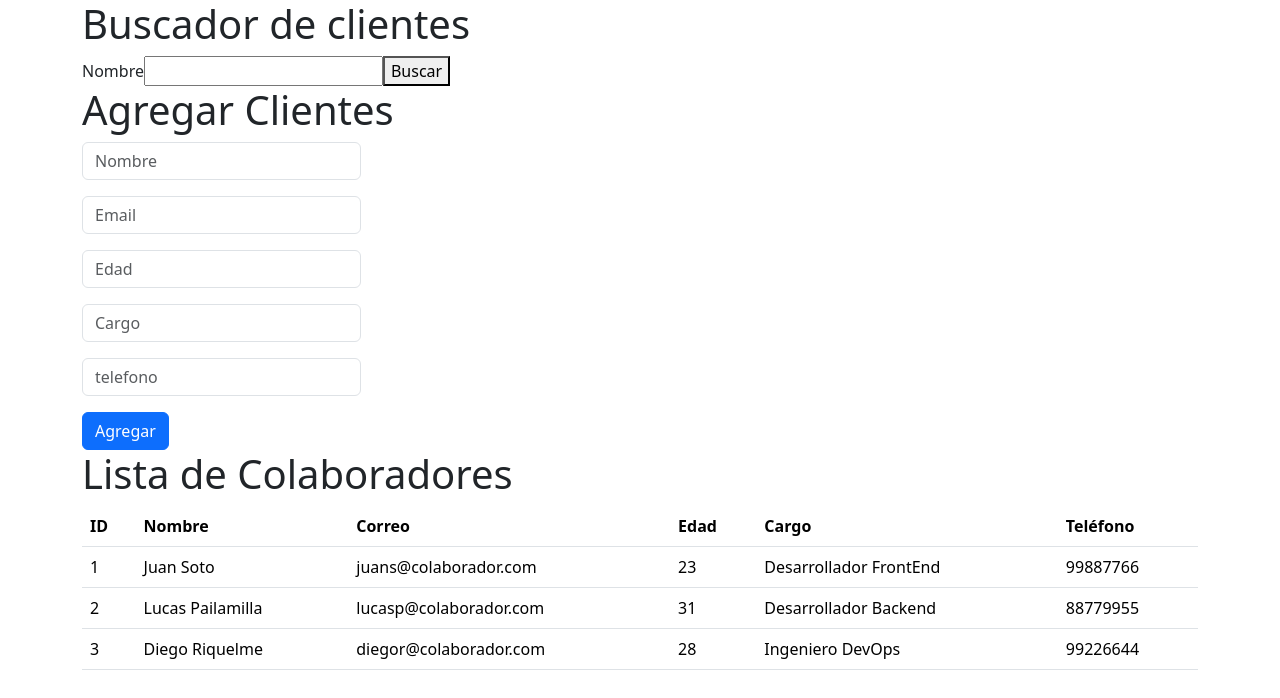
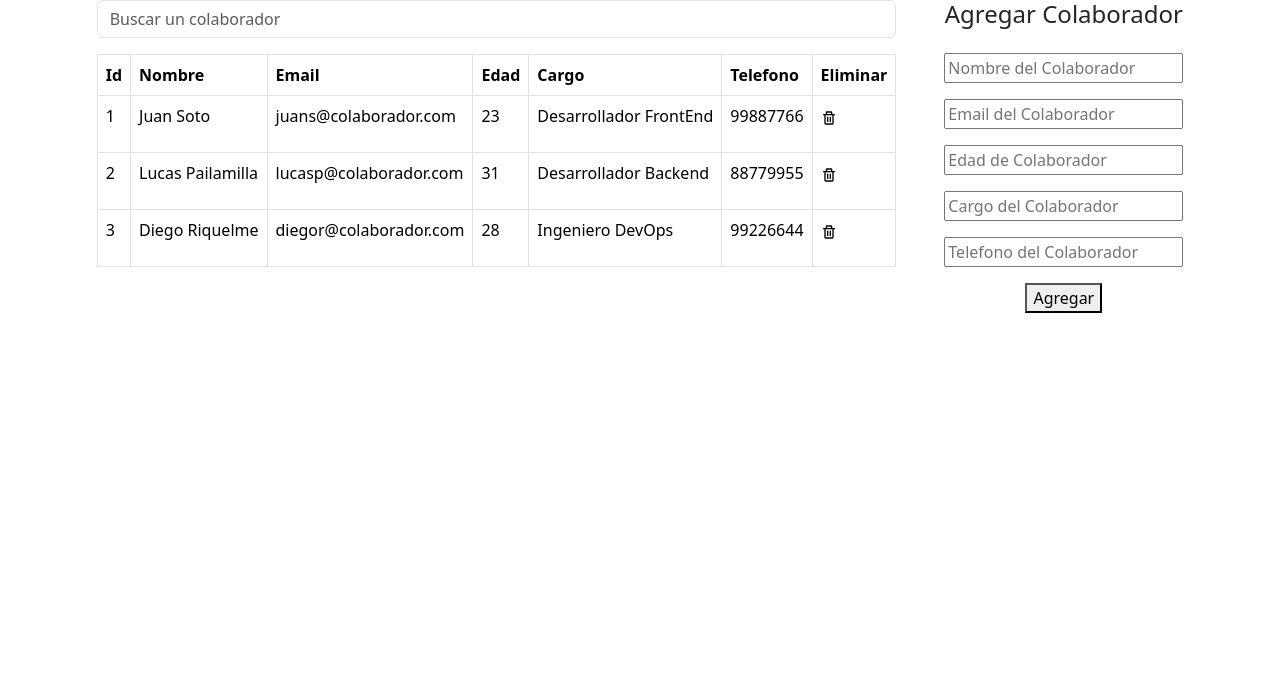
Before and after one commit to Guillermo-Hernandez-Puga/Proyecto_React3, a React (Vite) app: page / in a window 1280 px wide. Shown: the top 698 px of the page. Built offline with nearby package versions, Linux system fonts and the light colour scheme.

Commit message:
:goberserk: Actualizacion de Formulario, Buscador, Lista, Alertas

```diff
--- a/package.json
+++ b/package.json
@@ -10,8 +10,11 @@
     "preview": "vite preview"
   },
   "dependencies": {
+    "bootstrap": "^5.3.2",
     "react": "^18.2.0",
-    "react-dom": "^18.2.0"
+    "react-bootstrap": "^2.9.0",
+    "react-dom": "^18.2.0",
+    "react-icons": "^4.11.0"
   },
   "devDependencies": {
     "@types/react": "^18.2.15",
--- a/src/App.jsx
+++ b/src/App.jsx
@@ -1,23 +1,48 @@
-import { useState } from "react"
 
+import { useState } from "react";
+import "./App.css";
+import Listado from "./components/listado/Listado";
+import { base } from "./components/baseColaboradores/BaseColaboradores";
+import Buscador from "./components/buscador/Buscador";
+import Formulario from "./components/formulario/Formulario";
+import Alert from "./components/alert/Alert";
 
-import Formulario from "./components/formulario/Formulario"
-import Listado from "./components/listado/Listado"
-import Buscador from "./components/buscador/Buscador"
+function App() {
+  const [data, setbasedata] = useState(base);
+  const [datosFilter, setdatosFilter] = useState(data);
+  console.log(data);
+  console.log(datosFilter);
+  const [myAlert, setMyAlert] = useState({
+    error: "",
+    msg: "",
+    color: "",
+  });
 
-
-
-const App = () => {
-  const [clientes, setClientes] = useState([])
   return (
-    <div className="container">
-       <Buscador/>
-      <Formulario clientes={clientes} setClientes={setClientes}/>
-
-      <Listado clientes={clientes}/>
-
-    </div>
-  )
+    <>
+      <div className="d-flex justify-content-center">
+        <div className="table-responsive">
+          <Buscador data={data} datosFilter={setdatosFilter} />
+          <Listado
+            data={data}
+            setbasedata={setbasedata}
+            datosFilter={datosFilter}
+            setdatosFilter={setdatosFilter}
+          />
+        </div>
+        <div className="ms-5">
+          <Formulario
+            data={data}
+            setbasedata={setbasedata}
+            datosFilter={datosFilter}
+            setdatosFilter={setdatosFilter}
+            setMyAlert={setMyAlert}
+          />
+          {myAlert.msg && <Alert info={myAlert} />}
+        </div>
+      </div>
+    </>
+  );
 }
 
-export default App
+export default App;
--- a/src/components/Card/Card.jsx
+++ /dev/null
@@ -1,17 +0,0 @@
-
-const Card  = ({cliente}) => {
-
-  return (
-
-  <tr>
-    <th scope="row"><span className="fw-normal">{cliente.id}</span></th>
-    <td><span className="fw-normal">{cliente.name}</span></td>
-    <td><span className="fw-normal">{cliente.email}</span></td>
-    <td><span className="fw-normal">{cliente.edad}</span></td>
-    <td><span className="fw-normal">{cliente.cargo}</span></td>
-    <td><span className="fw-normal">{cliente.telefono}</span></td>
-  </tr>
-  );
-}
-
-export default Card
--- /dev/null
+++ b/src/components/baseColaboradores/BaseColaboradores.js
@@ -0,0 +1,27 @@
+
+export const base = [
+  {
+    id: "1",
+    nombre: "Juan Soto",
+    email: "juans@colaborador.com",
+    edad: "23",
+    cargo: "Desarrollador FrontEnd",
+    telefono: "99887766",
+  },
+  {
+    id: "2",
+    nombre: "Lucas Pailamilla",
+    email: "lucasp@colaborador.com",
+    edad: "31",
+    cargo: "Desarrollador Backend",
+    telefono: "88779955",
+  },
+  {
+    id: "3",
+    nombre: "Diego Riquelme",
+    email: "diegor@colaborador.com",
+    edad: "28",
+    cargo: "Ingeniero DevOps",
+    telefono: "99226644",
+  },
+];
--- a/src/components/baseColaboradores/BaseColaboradores.jsx
+++ /dev/null
@@ -1,26 +0,0 @@
-export const BaseColaboradores = [
-    {
-      id: "1",
-      name: "Juan Soto",
-      email: "juans@colaborador.com",
-      edad: "23",
-      cargo: "Desarrollador FrontEnd",
-      telefono: "99887766"
-    },
-    {
-      id: "2",
-      name: "Lucas Pailamilla",
-      email: "lucasp@colaborador.com",
-      edad: "31",
-      cargo: "Desarrollador Backend",
-      telefono: "88779955"
-    },
-    {
-      id: "3",
-      name: "Diego Riquelme",
-      email: "diegor@colaborador.com",
-      edad: "28",
-      cargo: "Ingeniero DevOps",
-      telefono: "99226644"
-    },
-  ];
--- a/src/components/buscador/Buscador.jsx
+++ b/src/components/buscador/Buscador.jsx
@@ -1,17 +1,35 @@
 
+import Form from "react-bootstrap/Form";
+import InputGroup from "react-bootstrap/InputGroup";
 
-const Buscador = ({setName}) => {
+const Buscador = ({ data, datosFilter }) => {
+  const valorBuscar = (e) => {
+    const buscar = e.target.value.toLowerCase();
+    const buscarFilter = data.filter(
+      (persona) =>
+        persona.nombre.toLowerCase().includes(buscar) ||
+        persona.email.toLowerCase().includes(buscar) ||
+        persona.edad.toLowerCase().includes(buscar) ||
+        persona.cargo.toLowerCase().includes(buscar) ||
+        persona.telefono.toLowerCase().includes(buscar)
+    );
+
+    datosFilter(buscarFilter)
+  };
   return (
     <div>
-          <h1>Buscador de clientes</h1>
+      <InputGroup className="mb-3">
+        <Form.Control
+          id="buscador"
+          name="buscador"
+          placeholder="Buscar un colaborador"
+          aria-label="Buscar un colaborador"
+          aria-describedby="basic-addon2"
+          onChange={valorBuscar}
+        />
+      </InputGroup>
+    </div>
+  );
+};
 
-          <form >
-              <label htmlFor="">Nombre</label>
-              <input type="text" name="name" />
-              <button>Buscar</button>
-          </form>
-    </div>
-  )
-}
-
-export default Buscador
+export default Buscador;
--- a/src/components/formulario/Formulario.jsx
+++ b/src/components/formulario/Formulario.jsx
@@ -1,108 +1,125 @@
+
 import { useState } from "react";
 
-const Formulario = ({ clientes, setClientes }) => {
-  const [name, setName] = useState("");
-  const [email, setEmail] = useState("");
-  const [edad, setEdad] = useState("");
-  const [cargo, setCargo] = useState("");
-  const [telefono, setTelefono] = useState("");
-  const [error, setError] = useState(false);
-  const [mensaje, setMensaje] = useState("");
+const Formulario = ({
+  data,
+  setbasedata,
+  setdatosFilter,
+  setMyAlert,
+}) => {
+  const [dataC, setDataC] = useState({
+    nombre: "",
+    email: "",
+    edad: "",
+    cargo: "",
+    telefono: "",
+  });
 
+  const validar = (e) => {
+    e.preventDefault();
+    const { nombre, email, edad, cargo, telefono } = dataC;
+    console.log("datac", dataC.email);
+    const noData =
+      !nombre.trim() ||
+      !email.trim() ||
+      !edad.trim() ||
+      console.log(dataC.email);
+    !cargo.trim() || !telefono.trim();
+    if (noData) {
+      setMyAlert({
+        error: true,
+        msg: "Debe de llenar todos los campos!",
+        color: "alert alert-danger mt-3",
+      });
+    } else {
+      setMyAlert({
+        error: false,
+        msg: "Colaborador creado",
+        color: "alert alert-success mt-3",
+      });
+      const nuevocolaborardor = { ...dataC, id: data.length + 1 };
+      console.log("nuevoC", nuevocolaborardor);
+      if (!setMyAlert.error) {
+        setbasedata([...data, nuevocolaborardor]);
+        console.log(nuevocolaborardor);
+        setdatosFilter([...data, nuevocolaborardor]);
+        console.log(nuevocolaborardor);
+      }
+    }
+  };
 
-  const [contadorId, setContadorId] = useState(4);
-
-  const handleSubmit = (e) => {
-    e.preventDefault();
-
-    if (!name || !email || !edad || !cargo || !telefono) {
-      setError(true);
-      setMensaje("Todos los campos son obligatorios");
-      return;
-    } else {
-      setError(false);
-
-
-      const id = contadorId;
-
-
-      setContadorId(contadorId + 1);
-
-      alert("Formulario enviado");
-
-
-      const cliente = { id, name, email, edad, cargo, telefono};
-
-
-      setClientes([...clientes, cliente]);
-
-
-      setName("");
-      setEmail("");
-      setEdad("");
-      setCargo("");
-      setTelefono("");
+  const handle = (e) => {
+    const id = {
+      idNombre: "nombre",
+      idEmail: "email",
+      idEdad: "edad",
+      idCargo: "cargo",
+      idTelefono: "telefono",
+    };
+    const imp = id[e.target.id];
+    if (imp) {
+      setDataC({ ...dataC, [imp]: e.target.value });
+      console.log(setDataC);
     }
   };
 
   return (
-    <div className="w-50">
-      <h1> Agregar Clientes</h1>
-      <form onSubmit={handleSubmit}>
-        <div className="input-group mb-3 w-50">
-          {error && <p className="text-danger">{mensaje}</p>}
+    <div className="text-center ">
+      <h4>Agregar Colaborador</h4>
+      <form onSubmit={validar}>
+        <div>
           <input
             type="text"
-            name="name"
-            className="form-control"
-            placeholder="Nombre"
-            value={name}
-            onChange={(e) => setName(e.target.value)}
+            value={dataC.nombre}
+            className="mt-3"
+            placeholder="Nombre del Colaborador"
+            id="idNombre"
+            onChange={handle}
           />
         </div>
-        <div className="input-group mb-3 w-50">
+        <div>
           <input
             type="email"
-            name="email"
-            className="form-control"
-            placeholder="Email"
-            value={email}
-            onChange={(e) => setEmail(e.target.value)}
+            value={dataC.email}
+            className="mt-3"
+            placeholder="Email del Colaborador"
+            id="idEmail"
+            onChange={handle}
           />
         </div>
-        <div className="input-group mb-3 w-50">
+        <div>
           <input
-            type="number"
-            name="edad"
-            className="form-control"
-            placeholder="Edad"
-            value={edad}
-            onChange={(e) => setEdad(e.target.value)}
+            type="text"
+            value={dataC.edad}
+            className="mt-3"
+            placeholder="Edad de Colaborador"
+            id="idEdad"
+            onChange={handle}
           />
         </div>
-        <div className="input-group mb-3 w-50">
+        <div>
           <input
             type="text"
-            name="cargo"
-            className="form-control"
-            placeholder="Cargo"
-            value={cargo}
-            onChange={(e) => setCargo(e.target.value)}
+            value={dataC.cargo}
+            className="mt-3"
+            placeholder="Cargo del Colaborador"
+            id="idCargo"
+            onChange={handle}
           />
         </div>
-        <div className="input-group mb-3 w-50">
+        <div>
           <input
             type="text"
-            name="telefono"
-            className="form-control"
-            placeholder="telefono"
-            value={telefono}
-            onChange={(e) => setTelefono(e.target.value)}
+            value={dataC.telefono}
+            className="mt-3"
+            placeholder="Telefono del Colaborador"
+            id="idTelefono"
+            onChange={handle}
           />
         </div>
-        <button type="submit" className="btn btn-primary">
-          Agregar
-        </button>
+        <div className="mt-3">
+          <button type="submit">Agregar</button>
+        </div>
       </form>
     </div>
   );
--- a/src/components/listado/Listado.jsx
+++ b/src/components/listado/Listado.jsx
@@ -1,33 +1,49 @@
-import React from 'react';
-import Card from "../Card/Card";
-import { BaseColaboradores } from "../baseColaboradores/BaseColaboradores";
 
-const Listado = ({ clientes }) => {
-  // Combina los colaboradores de BaseColaboradores con los clientes
-  const listaCompleta = [...BaseColaboradores, ...clientes];
+import Table from "react-bootstrap/Table";
+import { BiTrash } from "react-icons/bi";
 
+const Listado = ({ datosFilter, setbasedata, setdatosFilter, data }) => {
+  console.log("En listado", datosFilter);
+
+  const eliminarColaborador = (id) => {
+    const nuevoData = data.filter((persona) => persona.id !== id);
+    setbasedata(nuevoData);
+    setdatosFilter(nuevoData);
+  };
   return (
-    <>
-      <h1>Lista de Colaboradores</h1>
-      <table className="table">
-        <thead>
+    <div className=" table table-responsive ">
+      <Table bordered hover>
+        <thead >
           <tr>
-            <th scope="col">ID</th>
-            <th scope="col">Nombre</th>
-            <th scope="col">Correo</th>
-            <th scope="col">Edad</th>
-            <th scope="col">Cargo</th>
-            <th scope="col">Teléfono</th>
+            <th>Id</th>
+            <th>Nombre</th>
+            <th>Email</th>
+            <th>Edad</th>
+            <th>Cargo</th>
+            <th>Telefono</th>
+            <th>Eliminar</th>
           </tr>
         </thead>
-        <tbody >
-          {listaCompleta.map((persona) => (
-            <Card key={persona.id} cliente={persona} />
+        <tbody>
+          {datosFilter.map((persona) => (
+            <tr key={persona.id}>
+              <td>{persona.id}</td>
+              <td>{persona.nombre}</td>
+              <td>{persona.email}</td>
+              <td>{persona.edad}</td>
+              <td>{persona.cargo}</td>
+              <td>{persona.telefono}</td>
+              <td>
+                <p>
+                  <BiTrash onClick={(e) => eliminarColaborador(persona.id)} />
+                </p>
+              </td>
+            </tr>
           ))}
         </tbody>
-      </table>
-    </>
+      </Table>
+    </div>
   );
-}
+};
 
 export default Listado;
```
Also changed, not shown: index.html (+8 -4 lines), src/components/alert/Alert.jsx (+10 -8 lines), 1 other file (tests, documents, lock files or other folders).
